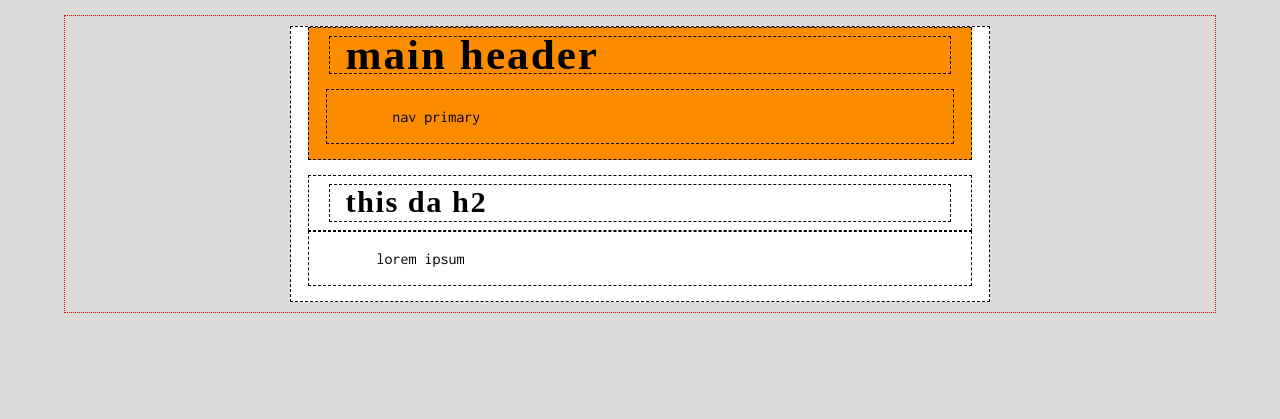
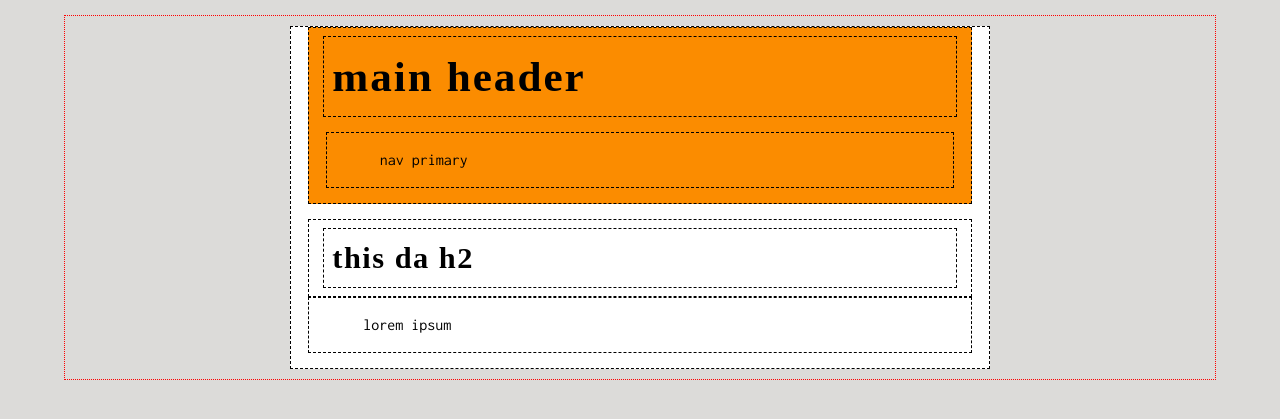
Before and after one commit to msawangwan/msawangwan.github.io, a Jekyll site: the page built from index.html, in a window 1280 px wide. Shown: the top 419 px of the page. Built offline with Jekyll 4.4.1, drawn with Linux system fonts in a browser that asks for light colours; some web fonts are replaced.

Commit message:
line h adjust

```diff
--- a/css/global.css
+++ b/css/global.css
@@ -5,12 +5,12 @@ body {
   padding: 10px 5%;
   background-color: #DCDBD9; /* light grey */
   font: normal 0.8em;
-  line-height: 1.6em;
+  line-height: 1.6;
 }
 
 h1, h2, h3, h4 {
-  margin: 8px 3%;
-  padding: 5px 2.3%;
+  margin: 8px 2%;
+  padding: 5px 1.3%;
   font-family: 'Suez One', serif;
 /*  font-family: 'Oswald', sans-serif; */
   font-weight: bold;
@@ -29,8 +29,8 @@ h4 { font-size: 1em }
 
 p {
   text-indent: 2em;
-  margin: 10px 3%;
-  padding: 4px 2.3%;
+  margin: 10px 2%;
+  padding: 4px 1.3%;
   font-family: 'Inconsolata', monospace;
 }
 
```
